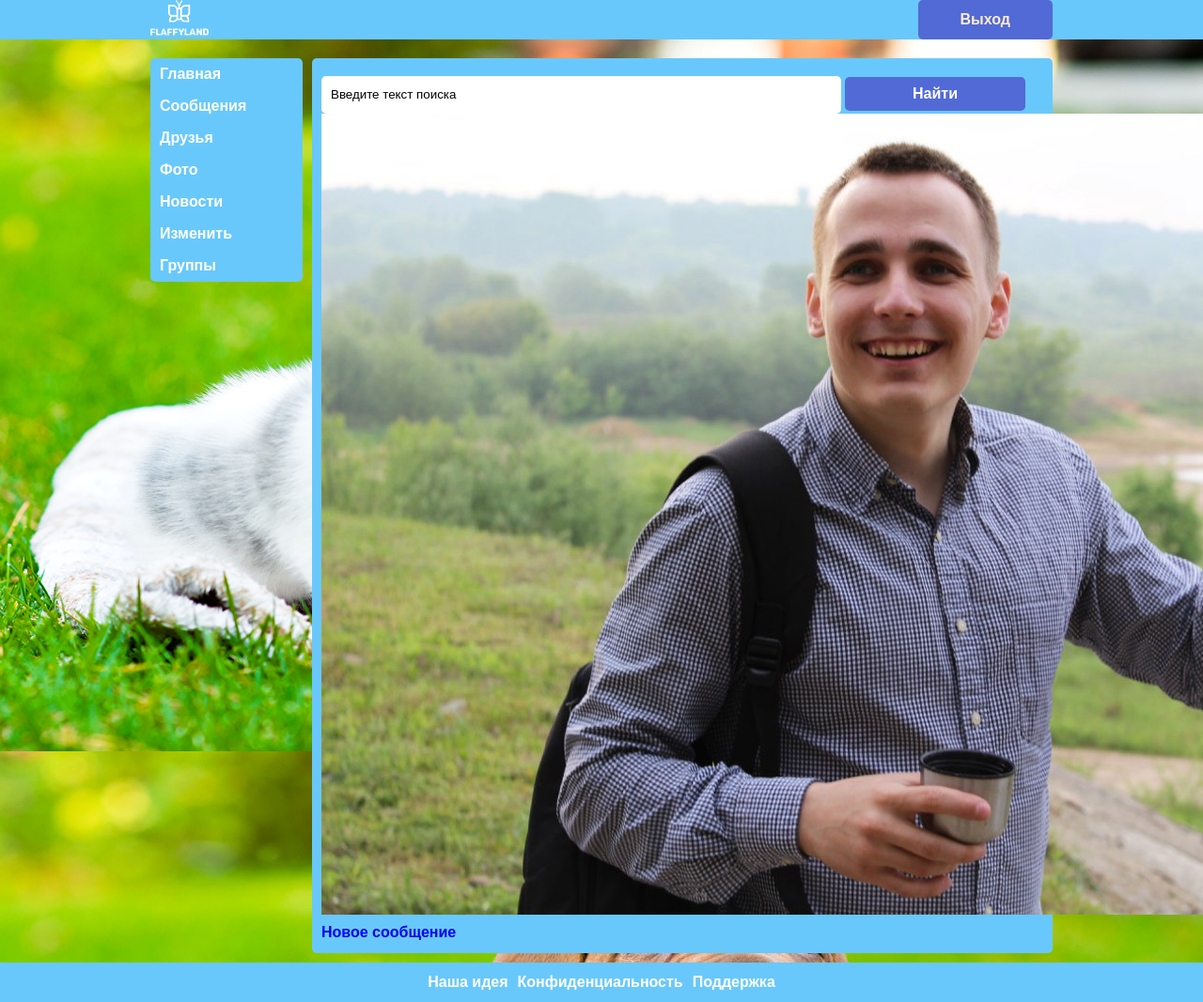
After one commit to Bugaga159/animal-site, a PHP site: page /messages.html in a window 1280 px wide; the page is wider, and only the part inside the window is pictured. The commit adds this page. Shown: that part at 94% size. Run offline with PHP 8.4, Linux system fonts and the light colour scheme.

Commit message:
верстка страницы сообщение

```diff
--- a/css/style.css
+++ b/css/style.css
@@ -14,6 +14,7 @@ body {
     background-image: url(../img/main-page.jpg);
     background-position: top center;
     background-repeat: no-repeat;
+    background-attachment:fixed;
     -moz-background-size: 100%; /* Firefox 3.6+ */
     -webkit-background-size: 100%; /* Safari 3.1+ и Chrome 4.0+ */
     -o-background-size: 100%; /* Opera 9.6+ */
@@ -30,7 +31,7 @@ li {
     margin: 0;
     height: 42px;
     background-color: #69c8fb;
-
+    background-attachment:fixed;
     display: flex;
     justify-content: center;
 }
@@ -141,6 +142,10 @@ li {
     background-color: #526ad5;
     color: blanchedalmond;
     border-radius: 5px;
+}
+.header__btn_back a:hover,
+.header__btn_back a:focus {
+    opacity: 0.7;
 }
 .registration__form {
     display: flex;
@@ -306,6 +311,7 @@ li {
     flex-direction: column;
     padding: 10px;
     background: rgb(245, 238, 238);
+    margin-bottom: 10px;
 }
 .user_menu_link:hover,
 .user_menu_link:focus {
@@ -431,12 +437,51 @@ div#carousel {
 }
 
 
+
+/*--------------------------------------MESSAGES--------------------------------------*/
+
+.main__messages {
+    margin-left: 10px;
+    margin-bottom: 10px;
+    background: #69c8fb;
+    border-radius: 5px;
+    padding: 10px;
+    width: 80%;
+}
+.messages__search input {
+    padding: 5px 5px;
+    height: 30px;
+    width: 70%;
+    padding-left: 10px;
+    border: 0 solid;
+    border-radius: 5px;
+
+}
+.messages__search button {
+    padding: 9px 5px;
+    border: 0 solid;
+    border-radius: 5px;
+    margin-top: 10px;
+    background-color: #526ad5;
+    color: #fff;
+    font-size: 16px;
+    font-weight: bold;
+    width: 25%;
+}
+.messages__search button:hover,
+.messages__search button:focus {
+    opacity: 0.7;
+}
+
+
+
+
 /*-------------------------------------FOOTER-----------------------------------------*/
 .footer {
     margin: 0;
     height: 42px;
     background-color: #69c8fb;
-
+    background-attachment:fixed;
     display: flex;
     justify-content: center;
 
--- /dev/null
+++ b/messages.html
@@ -0,0 +1,69 @@
+<!DOCTYPE html>
+<html lang="en">
+<head>
+    <meta charset="UTF-8">
+    <meta name="viewport" content="width=device-width, initial-scale=1.0">
+    <meta http-equiv="X-UA-Compatible" content="ie=edge">
+    <title>Flaffyland</title>
+
+    <link rel="stylesheet" href="css/style.css">
+</head>
+<body>
+    <header class="header">
+        <div class="container">
+            <div class="header__nav">
+                <div class="header__logo">
+                    <a href="index.html"><img src="img/logo-bg.png" alt="HOME" height=42 ></a>
+                </div>
+                <div class="header__btn_back">
+                    <a href="index.html" class="btn btn-success">Выход</a>
+                </div>
+            </div>
+        </div>
+    </header>
+    <main class="main__profile">
+        <div class="container">
+            <div class="main__profile__wrapper">
+                <nav>
+                    <ul class="user_menu">
+                        <li><a class="user_menu_link " href="profile.html"><p class="user_menu_text" href="#">Главная</p></a></li>
+                        <li><a class="user_menu_link" href="messages.html"><p class="user_menu_text" href="#">Сообщения</p></a></li>
+                        <li><a class="user_menu_link" href="friends.html"><p class="user_menu_text" href="#">Друзья</p></a></li>
+                        <li><a class="user_menu_link" href="image_user.html"><p class="user_menu_text" href="#">Фото</p></a></li>
+                        <li><a class="user_menu_link" href="news_profile.html"><p class="user_menu_text" href="#">Новости</p></a></li>
+                        <li><a class="user_menu_link" href="changes_profile.html"><p class="user_menu_text" href="#">Изменить</p></a></li>
+                        <li><a class="user_menu_link" href="group_profile.html"><p class="user_menu_text" href="#">Группы</p></a></li>
+                    </ul>
+                </nav>
+                <section class="main__messages">
+                    <div class="messages__search">
+                        <form action="">
+                            <input type="text" value="Введите текст поиска">
+                            <button class="search__btn">Найти</button>
+                        </form>
+                    </div>
+                    <div class="message">
+                        <div class="message__list">
+                            <p><a href="#"><img src="img/avatars/roma.jpg" alt="avatars">Новое сообщение</a></p>
+                        </div>
+                    </div>
+                </section>
+            </div>
+        </div>
+    </main>
+
+
+
+
+    <footer class="footer">
+        <div class="container">
+            <div class="footer__nav">
+                <a class="footer__link" href="about company.html">Наша идея</a>
+                <a class="footer__link" href="#">Конфиденциальность</a>
+                <a class="footer__link" href="#">Поддержка</a>
+            </div>
+        </div>
+    </footer>
+    <script src="js/setting.js"></script>
+</body>
+</html>
--- a/profile.html
+++ b/profile.html
@@ -27,7 +27,7 @@
                 <nav>
                     <ul class="user_menu">
                         <li><a class="user_menu_link " href="profile.html"><p class="user_menu_text" href="#">Главная</p></a></li>
-                        <li><a class="user_menu_link" href="messeges.html"><p class="user_menu_text" href="#">Сообщения</p></a></li>
+                        <li><a class="user_menu_link" href="messages.html"><p class="user_menu_text" href="#">Сообщения</p></a></li>
                         <li><a class="user_menu_link" href="friends.html"><p class="user_menu_text" href="#">Друзья</p></a></li>
                         <li><a class="user_menu_link" href="image_user.html"><p class="user_menu_text" href="#">Фото</p></a></li>
                         <li><a class="user_menu_link" href="news_profile.html"><p class="user_menu_text" href="#">Новости</p></a></li>
```
